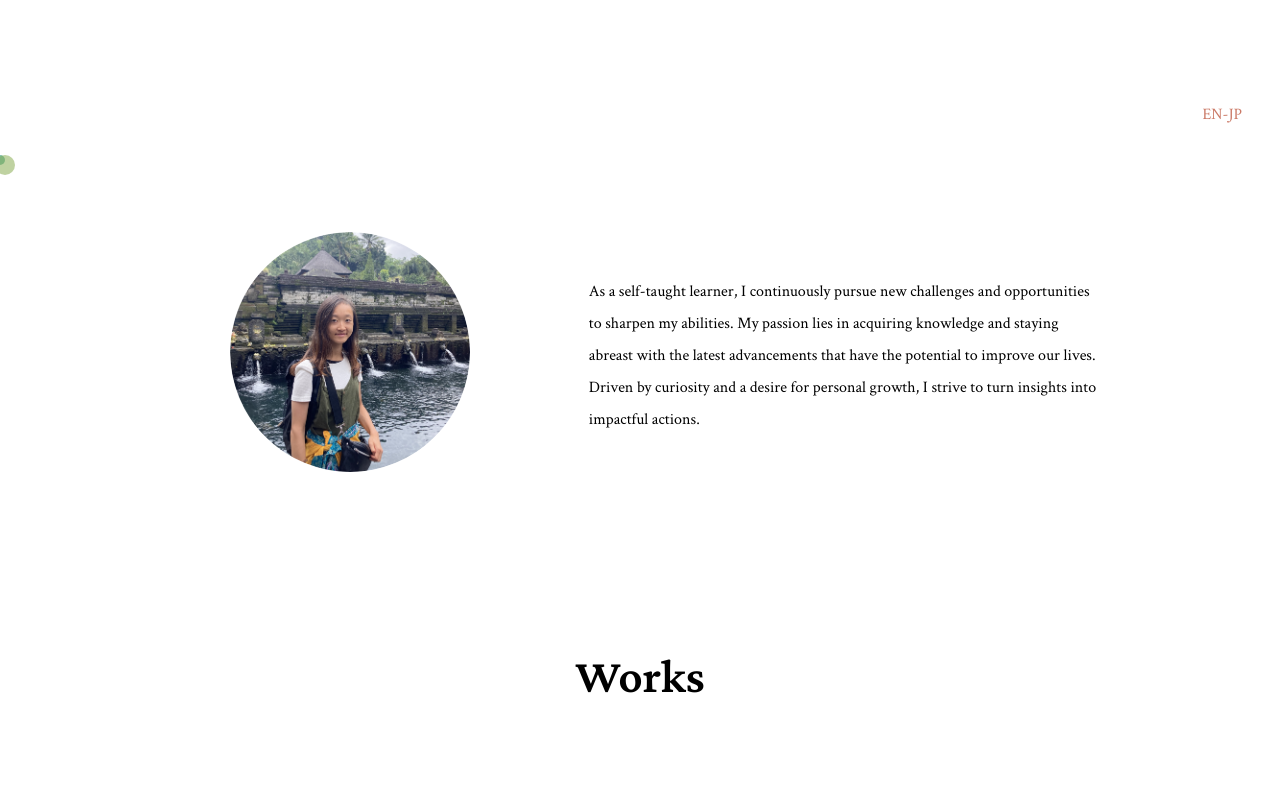
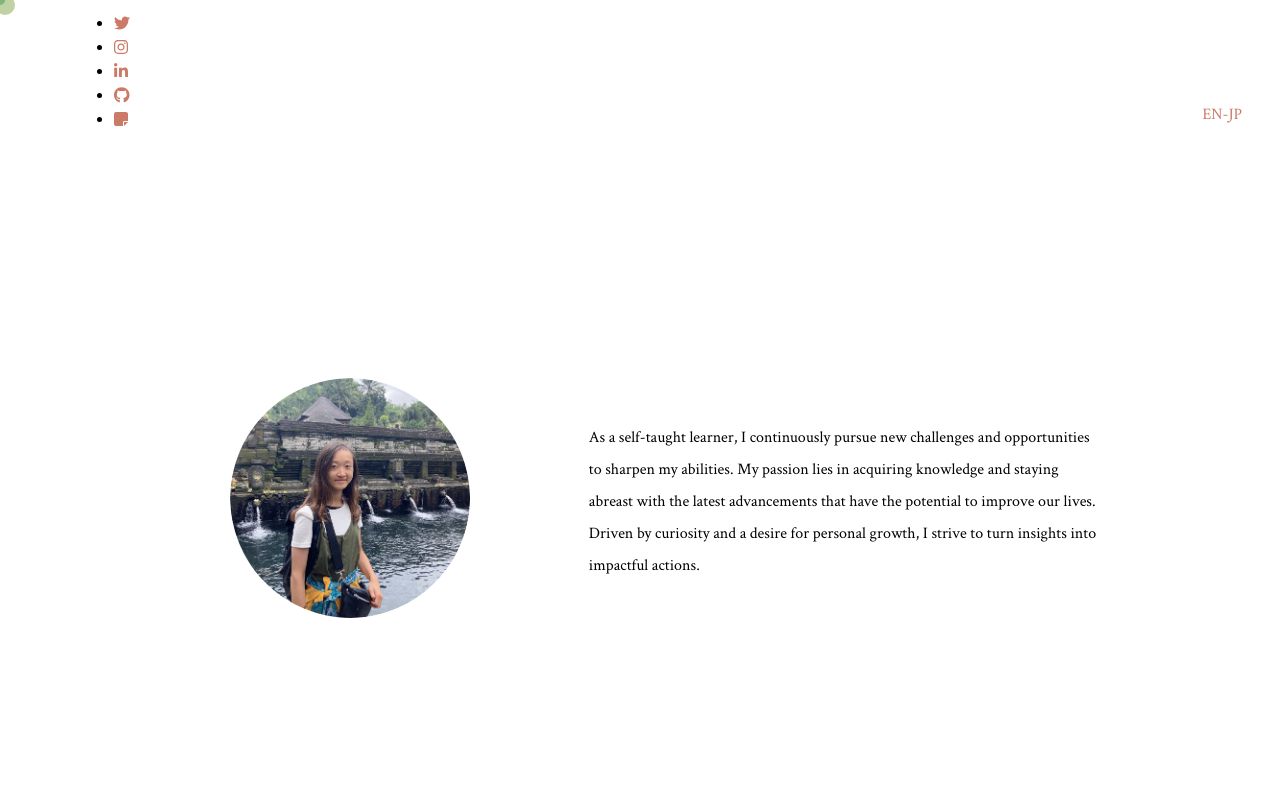
Before and after one commit to yoriss67/Portfolio5, a React (Vite) app: page / in a window 1280 px wide. Shown: the top 800 px of the page. Built offline with nearby package versions, Linux system fonts and the light colour scheme; a web font is replaced by a local one.

Commit message:
Header does not work

```diff
--- a/package.json
+++ b/package.json
@@ -10,6 +10,10 @@
     "preview": "vite preview"
   },
   "dependencies": {
+    "@fortawesome/fontawesome-svg-core": "^6.4.0",
+    "@fortawesome/free-brands-svg-icons": "^6.4.0",
+    "@fortawesome/free-solid-svg-icons": "^6.4.0",
+    "@fortawesome/react-fontawesome": "^0.2.0",
     "@splinetool/react-spline": "^2.2.6",
     "@splinetool/runtime": "^0.9.336",
     "animate.css": "^4.1.1",
--- a/src/components/Header.jsx
+++ b/src/components/Header.jsx
@@ -0,0 +1,147 @@
+{/* <header>
+  <nav className="navbar navbar-expand-lg fixed-top">
+    <div className="container-fluid">
+      <a className="navbar-brand" href="#">
+        {' '}
+      </a>
+
+      <div className="" id="navbarText">
+        <ul className="navbar-nav ms-auto mb-2 mb-lg-0">
+          <li className="nav-item">
+            <a
+              className="nav-link js-turn-to-red"
+              aria-current="page"
+              href="https://twitter.com/iori73wsy"
+              target="_blank"
+              rel="noreferrer"
+            >
+              <i className="fa-brands fa-twitter"></i>
+            </a>
+          </li>
+
+          <li className="nav-item">
+            <a
+              className="nav-link js-turn-to-red"
+              href="https://www.instagram.com/ioriiii_13/"
+              target="_blank"
+              rel="noreferrer"
+            >
+              <i className="fa-brands fa-instagram"></i>
+            </a>
+          </li>
+
+          <li className="nav-item">
+            <a
+              className="nav-link js-turn-to-red"
+              href="https://www.linkedin.com/in/iori-kawano-131a4122a/"
+              target="_blank"
+              rel="noreferrer"
+            >
+              <i className="fa-brands fa-linkedin-in"></i>
+            </a>
+          </li>
+
+          <li className="nav-item">
+            <a
+              className="nav-link js-turn-to-red"
+              href="https://github.com/yoriss67"
+              target="_blank"
+              rel="noreferrer"
+            >
+              <i className="fa-brands fa-github"></i>
+            </a>
+          </li>
+
+          <li className="nav-item">
+            <a
+              className="nav-link js-turn-to-red"
+              href="https://note.com/yoriss_b0607"
+              target="_blank"
+              rel="noreferrer"
+            >
+              <i className="fa-solid fa-note-sticky"></i>
+            </a>
+          </li>
+        </ul>
+      </div>
+    </div>
+  </nav>
+</header>; */}
+
+
+import React from 'react';
+import { FontAwesomeIcon } from '@fortawesome/react-fontawesome';
+import { faTwitter, faInstagram, faLinkedinIn, faGithub } from '@fortawesome/free-brands-svg-icons';
+import { faNoteSticky } from '@fortawesome/free-solid-svg-icons';
+
+ export default function Header() {
+    return (
+        <header>
+        <nav className="navbar navbar-expand-lg fixed-top">
+            <div className="container-fluid">
+                <a className="navbar-brand" href="#"></a>
+
+                <div className="" id="navbarText">
+                    <ul className="navbar-nav ms-auto mb-2 mb-lg-0">
+                        <li className="nav-item">
+                            <a
+                                className="nav-link js-turn-to-red"
+                                aria-current="page"
+                                href="https://twitter.com/iori73wsy"
+                                target="_blank"
+                                rel="noreferrer"
+                            >
+                                <FontAwesomeIcon icon={faTwitter} />
+                            </a>
+                        </li>
+
+                        <li className="nav-item">
+                            <a
+                                className="nav-link js-turn-to-red"
+                                href="https://www.instagram.com/ioriiii_13/"
+                                target="_blank"
+                                rel="noreferrer"
+                            >
+                                <FontAwesomeIcon icon={faInstagram} />
+                            </a>
+                        </li>
+
+                        <li className="nav-item">
+                            <a
+                                className="nav-link js-turn-to-red"
+                                href="https://www.linkedin.com/in/iori-kawano-131a4122a/"
+                                target="_blank"
+                                rel="noreferrer"
+                            >
+                                <FontAwesomeIcon icon={faLinkedinIn} />
+                            </a>
+                        </li>
+
+                        <li className="nav-item">
+                            <a
+                                className="nav-link js-turn-to-red"
+                                href="https://github.com/yoriss67"
+                                target="_blank"
+                                rel="noreferrer"
+                            >
+                                <FontAwesomeIcon icon={faGithub} />
+                            </a>
+                        </li>
+
+                        <li className="nav-item">
+                            <a
+                                className="nav-link js-turn-to-red"
+                                href="https://note.com/yoriss_b0607"
+                                target="_blank"
+                                rel="noreferrer"
+                            >
+                                <FontAwesomeIcon icon={faNoteSticky} />
+                            </a>
+                        </li>
+                    </ul>
+                </div>
+            </div>
+        </nav>
+    </header>
+    )
+}
--- a/src/index.css
+++ b/src/index.css
@@ -74,6 +74,94 @@ h4 {
   text-align: center;
   font-size: 1.5rem;
 }
+
+
+
+
+
+/* HEADER */
+.navbar {
+  background-color: transparent;
+  margin-bottom: 10vh;
+  padding: 1% 4%;
+}
+
+.navbar img {
+  color: #cb7a67;
+}
+
+.navbar img {
+  width: clamp(16px, 2vw, 5vw);
+}
+
+.navbar>.container-fluid {
+  align-items: flex-start;
+}
+
+
+
+.nav-link {
+  color: #cb7a67;
+  z-index: 9999;
+  position: relative;
+}
+
+
+/* js */
+
+.nav-link i.change-color {
+  color: rgb(79, 135, 157);
+  color: #004182;
+  color: rgba(118, 186, 153, 1);
+  color: var(--green);
+  color: #5e9a99;
+}
+
+
+
+/* js */
+
+.navbar-brand img.change-color {
+  color: rgb(79, 135, 157);
+  color: #004182;
+  color: rgb(90, 152, 122);
+  color: var(--green);
+  color: #5e9a99;
+}
+
+
+.nav-item {
+  margin: 0 0 0 2%;
+}
+
+.nav-item i {
+  font-size: 2rem;
+}
+
+@media all and (max-width: 990px) {
+  .navbar {
+    padding: 1%;
+  }
+  .nav-item i {
+    font-size: 1.5rem;
+  }
+}
+
+
+
+
+
+
+
+
+
+
+
+
+
+
+
+
 
 
 /* BOARD */
--- a/src/index.js
+++ b/src/index.js
@@ -1,3 +1,4 @@
+export { default as Header } from './components/Header';
 export { default as Bio } from './components/Bio';
 export { default as Board } from './components/Board';
 export { default as Avatar } from './components/Avatar';
--- a/src/main.jsx
+++ b/src/main.jsx
@@ -17,13 +17,14 @@
 import React, { useState } from 'react';
 import ReactDOM from 'react-dom/client';
 import './index.css';
-import { Board, Bio, Avatar, Currently, Works, Global } from './index';
+import { Header, Board, Bio, Avatar, Currently, Works, Global } from './index';
 
 function Main() {
   const [isJapanese, setLanguage] = useState(false);
   return (
     <React.StrictMode>
       <Global isJapanese={isJapanese} setLanguage={setLanguage} />
+      <Header />
       {/* <Board /> */}
       <Bio isJapanese={isJapanese} />
       <Works isJapanese={isJapanese} />
```
Also changed, not shown: 1 other file (tests, documents, lock files or other folders).
